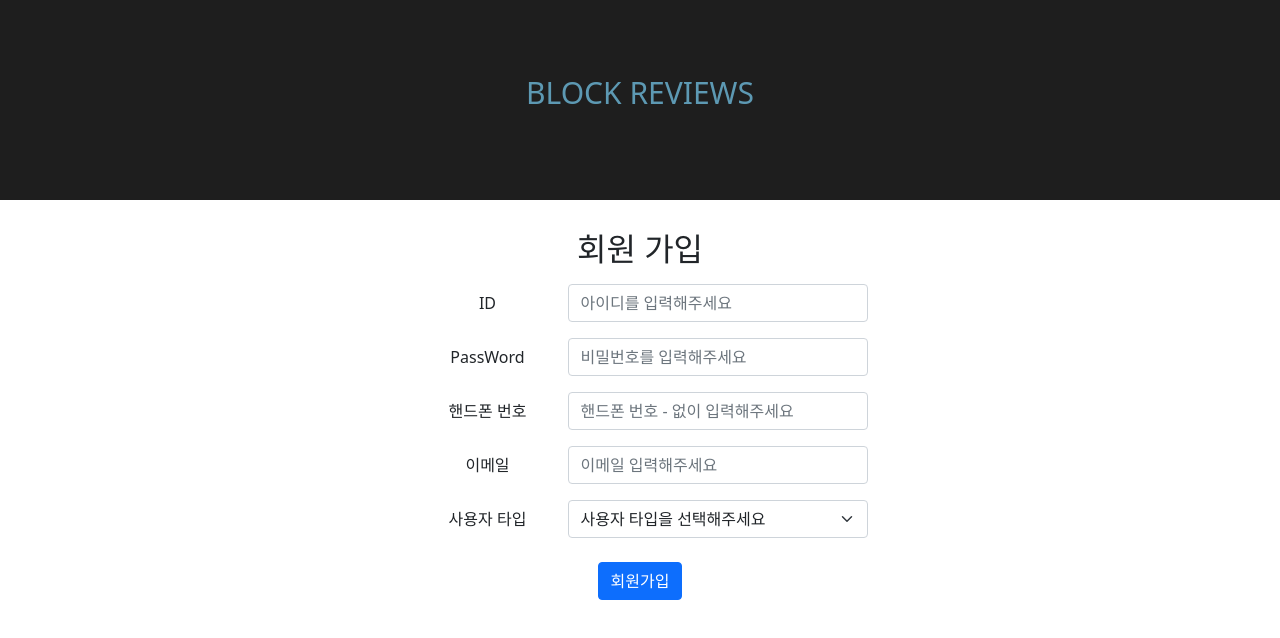
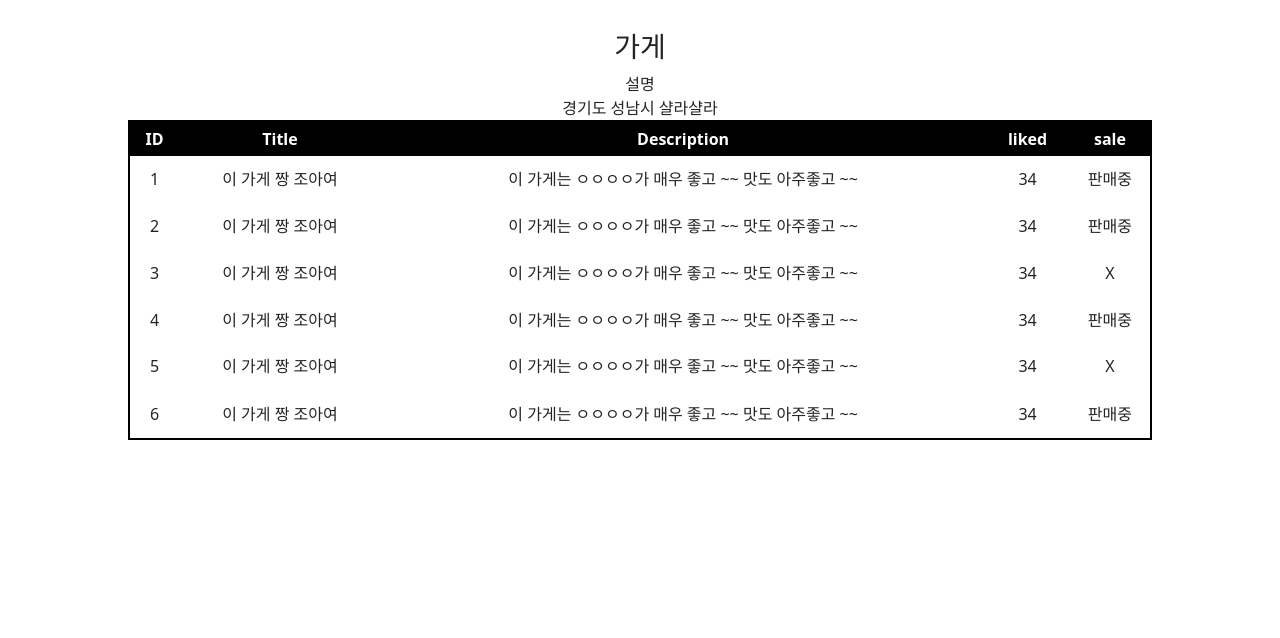
Before and after one commit to kookminBlocks/BlockReviewWebApp, a React (Create React App) app in the folder block-reviews/: page /review/detail in a window 1280 px wide. Shown: the top 638 px of the page. Built offline with nearby package versions, Linux system fonts and the light colour scheme.

Commit message:
가게 상세페이지의 가게 리뷰 컴포넌트

```diff
--- a/block-reviews/src/App.js
+++ b/block-reviews/src/App.js
@@ -6,6 +6,7 @@ import Login from './components/login/Login';
 import Register from './components/login/Register';
 import WriteReview from "./components/review/WriteReview";
 import DetailReview from "./components/review/Detail";
+import DetailStore from "./components/Stores/DetailStore";
 import My from "./components/user/My";
 
 
@@ -18,6 +19,7 @@ function App() {
         <Route path="Register" element={<Register />} />
         <Route path="/my/:userId" element={<My />} />
         <Route path="/review/write" element={<WriteReview />} />
+        <Route path="/review/detail" element={<DetailStore />} />
         <Route path="/review/:reviewId" element={<Register />} />
       </Routes>
 
--- /dev/null
+++ b/block-reviews/src/components/Stores/DetailStore.jsx
@@ -0,0 +1,34 @@
+import '../../scss/Login.scss'
+import { Link } from "react-router-dom";
+import { useState } from 'react';
+import styled from "styled-components";
+import StoreReview from "./sections/StoreReview";
+function AddStore() {
+    const store = {Name:"가게", description: "설명", cate1:"음식점", cate2:"브런치 카페", Phone:"0100000000", address:"경기도 성남시 샬라샬라"}
+
+    const garaReview = [
+        {id: 1, title: "이 가게 짱 조아여", description : "이 가게는 ㅇㅇㅇㅇ가 매우 좋고 ~~ 맛도 아주좋고 ~~", liked : 34, earning: 1234324, sale: true },
+        {id: 2, title: "이 가게 짱 조아여", description : "이 가게는 ㅇㅇㅇㅇ가 매우 좋고 ~~ 맛도 아주좋고 ~~", liked : 34, earning: 1234324, sale: true },
+        {id: 3, title: "이 가게 짱 조아여", description : "이 가게는 ㅇㅇㅇㅇ가 매우 좋고 ~~ 맛도 아주좋고 ~~", liked : 34, earning: 1234324, sale: false },
+        {id: 4, title: "이 가게 짱 조아여", description : "이 가게는 ㅇㅇㅇㅇ가 매우 좋고 ~~ 맛도 아주좋고 ~~", liked : 34, earning: 1234324, sale: true },
+        {id: 5, title: "이 가게 짱 조아여", description : "이 가게는 ㅇㅇㅇㅇ가 매우 좋고 ~~ 맛도 아주좋고 ~~", liked : 34, earning: 1234324, sale: false },
+        {id: 6, title: "이 가게 짱 조아여", description : "이 가게는 ㅇㅇㅇㅇ가 매우 좋고 ~~ 맛도 아주좋고 ~~", liked : 34, earning: 1234324, sale: true },
+    ]
+
+    const Btn_Create_Click = () => {
+
+    }
+
+    return (
+        <div className='d-flex flex-column align-items-center' style={{marginTop:"30px"}}>
+            <h3>{store.Name}</h3>
+            <div className='description' dangerouslySetInnerHTML={{ __html: store.description }}></div>
+            <div className='address'>{store.address}</div>
+
+            {/* 이곳에 리뷰 등록 폼 / 조회 리스트 쭈욱~ */}
+            <StoreReview garaReview={garaReview}/>
+        </div>
+    )
+}
+
+export default AddStore;
--- /dev/null
+++ b/block-reviews/src/components/Stores/sections/StoreReview.jsx
@@ -0,0 +1,89 @@
+import React from 'react';
+import styled from "styled-components";
+
+function StoreReview(props) {
+
+    const route = (e) => {
+        console.log(e.currentTarget);
+        console.log(`NAVI TO item.id`)
+    }
+    return (
+        <>
+            <Box>
+                <Table>
+                    {/* HEAD */}
+                    <Thead>
+                        <Thead_tr>
+                            <Thead_td>ID</Thead_td>
+                            <Thead_td>Title</Thead_td>
+                            <Thead_td>Description</Thead_td>
+                            <Thead_td>liked</Thead_td>
+                            <Thead_td>sale</Thead_td>
+                        </Thead_tr>
+                    </Thead>
+                    {/* BODY */}
+                    <Tbody>
+                        {props.garaReview &&
+                        props.garaReview.map((item, idx)=> (
+                            <Tbody_tr id={item.id} key={idx} onClick={route}>
+                                <Tbody_td>{item.id}</Tbody_td>
+                                <Tbody_td>{item.title}</Tbody_td>
+                                <Tbody_td>{item.description}</Tbody_td>
+                                <Tbody_td>{item.liked}</Tbody_td>
+                                <Tbody_td>{item.sale ? "판매중":"X"}</Tbody_td>
+                            </Tbody_tr>
+                        ))
+                        }
+                    </Tbody>
+                </Table>
+            </Box>
+        </>
+    )
+}
+
+export default StoreReview;
+
+const Box = styled.div`
+    width: 100%;
+    height: 40vh;
+    display: flex;
+    justify-content: center;
+    align-items: center;
+`;
+
+const Table = styled.table`
+    width: 80%;
+    height: 100%;
+    border: 2px solid black;
+    overflow-y: scroll;
+    user-select: none;
+`;
+
+const Thead = styled.thead`
+    background-color: black;
+    color: white;
+    font-weight: 600;
+`;
+
+const Thead_tr = styled.tr`
+
+`;
+
+const Thead_td = styled.td`
+    padding: 5px;
+`;
+
+const Tbody = styled.tbody`
+
+`;
+
+const Tbody_tr = styled.tr`
+    :hover{
+        cursor: pointer;
+        background-color: aliceblue;
+    }
+`;
+
+const Tbody_td = styled.td`
+
+`;
--- a/block-reviews/src/config-web3.js
+++ b/block-reviews/src/config-web3.js
@@ -1,6 +1,5 @@
 import Web3 from "web3";
 import { RelayProvider } from "@opengsn/provider";
-import { ethers } from "ethers";
 
 export let web3;
 export let account;
```
